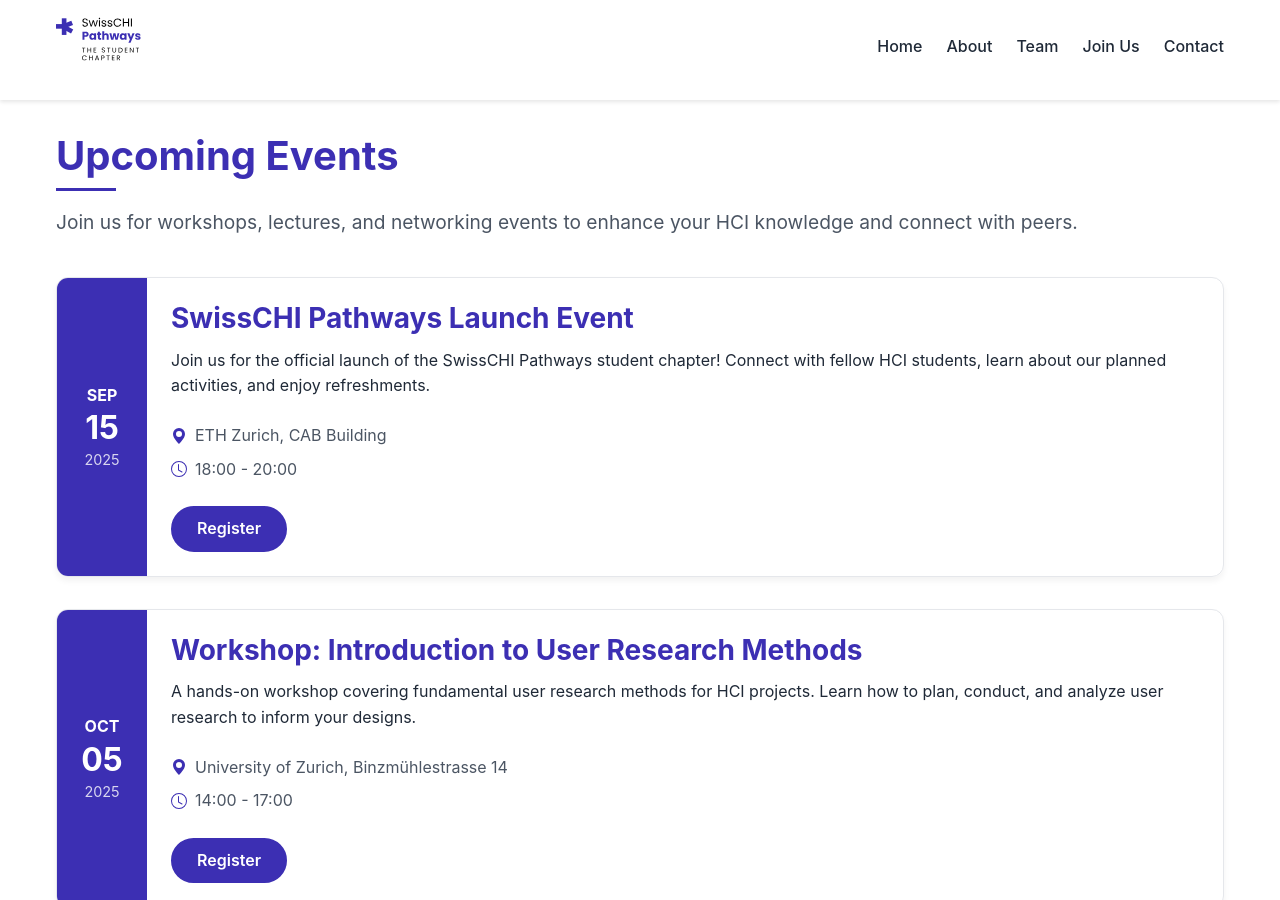
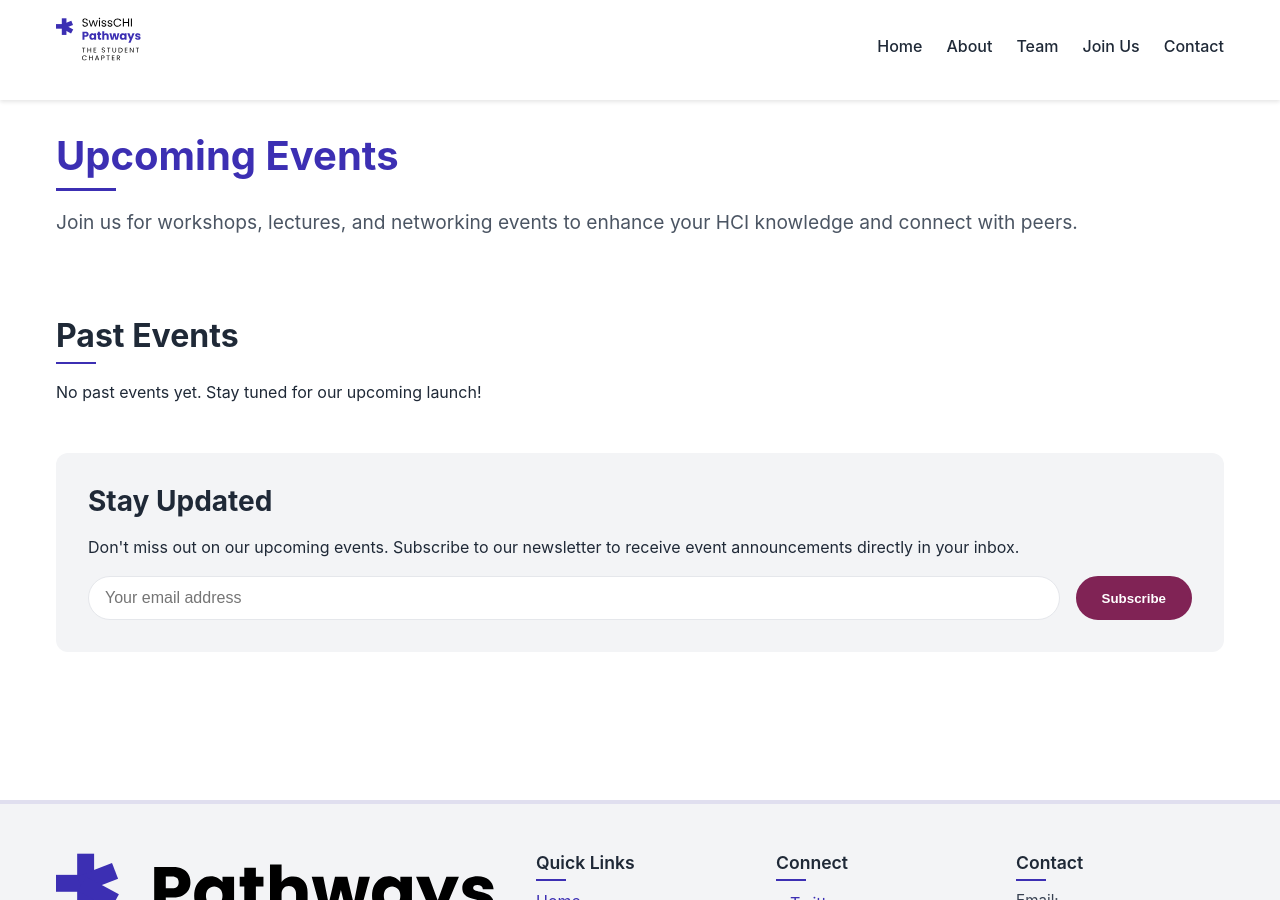
Before and after one commit to SwissCHI-Pathways/swisschi-pathways.github.io, a Jekyll site: the page built from events.md, in a window 1280 px wide and 900 px high. Built offline with Jekyll 4.4.1, drawn with Linux system fonts in a browser that asks for light colours; some of the changed text lies outside the part shown.

Commit message:
feat: remove placeholder events

```diff
--- a/events.md
+++ b/events.md
@@ -10,7 +10,7 @@
   </div>
 
   <div class="events-list">
-    <div class="event-card">
+    <!-- <div class="event-card">
       <div class="event-date-badge">
         <span class="month">SEP</span>
         <span class="day">15</span>
@@ -37,7 +37,6 @@
         <a href="#" class="btn btn-primary">Register</a>
       </div>
     </div>
-
     <div class="event-card">
       <div class="event-date-badge">
         <span class="month">OCT</span>
@@ -65,7 +64,6 @@
         <a href="#" class="btn btn-primary">Register</a>
       </div>
     </div>
-
     <div class="event-card">
       <div class="event-date-badge">
         <span class="month">NOV</span>
@@ -92,7 +90,7 @@
         </div>
         <a href="#" class="btn btn-primary">Register</a>
       </div>
-    </div>
+    </div> -->
   </div>
 
   <h2>Past Events</h2>
```
